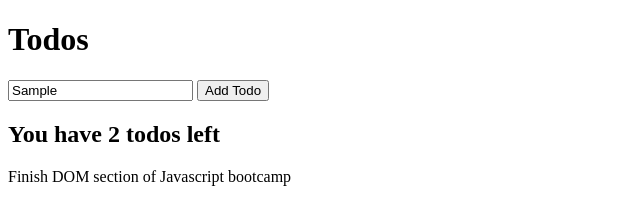
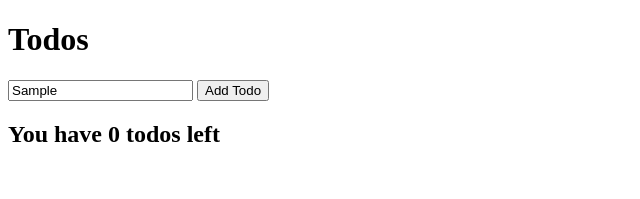
Before and after one commit to YeabsiraNigusse/Javascript, a plain HTML site: page todo-app/todo.html in a window 1280 px wide. Both pictures are taken after typing "Sample" into the empty fields and a click on the button "Add Todo". Shown: the top 199 px of the page, without its empty margins (0-640 px from the left). Drawn offline with Linux system fonts and the light colour scheme.

Commit message:
Done with filtering todos challenge

```diff
--- a/todo-app/todo.html
+++ b/todo-app/todo.html
@@ -7,6 +7,7 @@
         <h1>Todos</h1>
         <input type="text" id="add-todo-input", placeholder="Insert Your to do">
         <button id="add-todo">Add Todo</button>
+        <div id="todo-div"></div>
         <script src="todo.js"></script>
     </body>
 </html>
--- a/todo-app/todo.js
+++ b/todo-app/todo.js
@@ -29,24 +29,12 @@ const todos = [
 // you have 2 todos left(p element)
 // add a p for each todo above(use text value)
 
-let incompleteTask = function(todos){
-    let count = 0
-    todos.forEach(function(todo){
-        if (todo.completed === false){
-            count = count + 1
-        }
-    })
-    return count
-}
-const message = document.createElement('h2')
-message.textContent = `You have ${incompleteTask(todos)} todos left`
-document.querySelector('body').appendChild(message)
 
-todos.forEach(function(todo){// THIS IS POWERFULL
-    const p = document.createElement('p')// WE ARE ABLE TO CREAT AN ELEMENT WE WANT AND INSERT OUR VALUE INTO IT BROWSER(HOW ABOUT THAT)
-    p.textContent = todo.text
-    document.querySelector('body').append(p)// INSERTING PARAGRAPH ELEMENT AND ADDING OBJECT VALUE INTO IT
-})
+// todos.forEach(function(todo){// THIS IS POWERFULL
+//     const p = document.createElement('p')// WE ARE ABLE TO CREAT AN ELEMENT WE WANT AND INSERT OUR VALUE INTO IT BROWSER(HOW ABOUT THAT)
+//     p.textContent = todo.text
+//     document.querySelector('body').append(p)// INSERTING PARAGRAPH ELEMENT AND ADDING OBJECT VALUE INTO IT
+// })
 
 // const p1 = document.createElement('p')
 // p1.textContent = todos[0].text
@@ -96,3 +84,43 @@ document.querySelector('#add-todo-input').addEventListener('input', function(e){
 // })
 
 // rendering data
+
+// WRITE A FUNCTION THAT FILTERS A TODO FROM AN ARRAY BASED ON INPUT TEXT
+// APPEND FILTERED ARRAY INTO THE BROWSER BY CREATING PRAGRAPH TAG(USE INNERHTML)
+// WRITE USER INPUT LISTNER AND RENDER THE FILTERED TODOS
+filters = {
+    searchedText: ''
+}
+filteredTodos = function(todos, filters){
+    const filterd = todos.filter(function(todo){
+        return todo.text.toLowerCase().includes(filters.searchedText.toLowerCase())
+    })
+
+    let incompleteTask = function(){
+        let count = 0
+        filterd.forEach(function(todo){
+            if (todo.completed === false){
+                count = count + 1
+            }
+        })
+        return count
+    }
+    document.querySelector('#todo-div').innerHTML = ''
+
+    const message = document.createElement('h2')
+    message.textContent = `You have ${incompleteTask()} todos left`
+    document.querySelector('#todo-div').appendChild(message)
+
+    filterd.forEach(function(todos){
+        const newEle = document.createElement('p')
+        newEle.textContent = todos.text
+        document.querySelector('#todo-div').appendChild(newEle)
+    })
+}
+
+filteredTodos(todos, filters)
+
+document.querySelector('#add-todo-input').addEventListener('input', function(e){
+    filters.searchedText = e.target.value
+    filteredTodos(todos, filters)
+})
```
